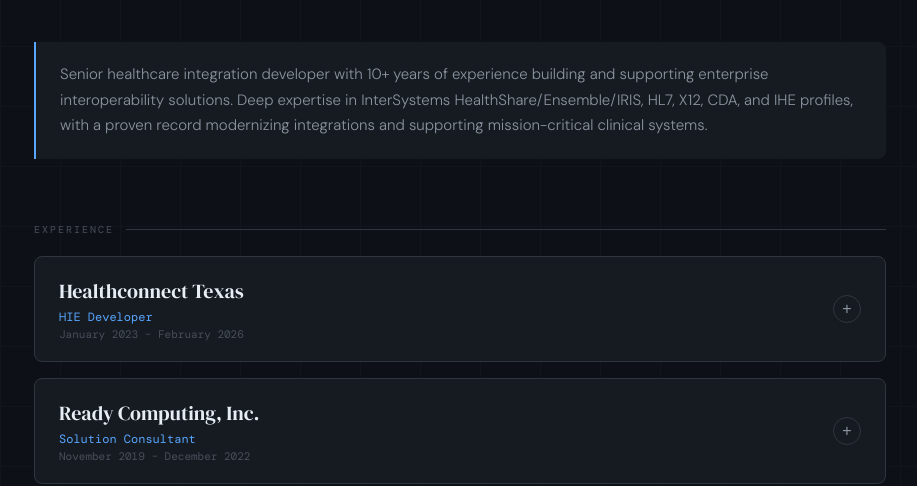
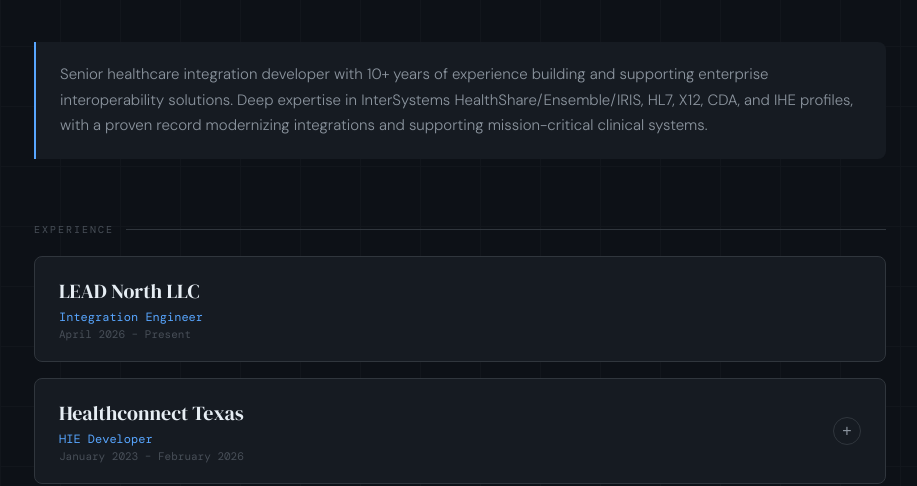
Before and after one commit to Graham-Uricchio/Graham-Uricchio.github.io, a plain HTML site: page index.html in a window 1280 px wide. Shown: the part 314-800 px from the top of the page, without its empty margins (180-1097 px from the left). Drawn offline with nearby package versions, Linux system fonts and the light colour scheme; a web font is replaced by a local one.

Commit message:
Update Experience
Add new Position

```diff
--- a/index.html
+++ b/index.html
@@ -484,6 +484,26 @@
     <div class="job-card" onclick="toggleJob(this)">
       <div class="job-header">
         <div class="job-left">
+          <div class="job-company">LEAD North LLC</div>
+          <div class="job-title-text">Integration Engineer</div>
+          <div class="job-dates">April 2026 – Present</div>
+        </div>
+        <!--<button class="job-toggle" aria-label="Expand">+</button>-->
+      </div>
+      <!--
+      <div class="job-body">
+        <div class="job-body-inner">
+          <ul class="job-bullets">
+            <li> job duties TODO list here </li>
+          </ul>
+        </div>
+      </div>
+      -->
+    </div>
+
+    <div class="job-card" onclick="toggleJob(this)">
+      <div class="job-header">
+        <div class="job-left">
           <div class="job-company">Healthconnect Texas</div>
           <div class="job-title-text">HIE Developer</div>
           <div class="job-dates">January 2023 – February 2026</div>
```
